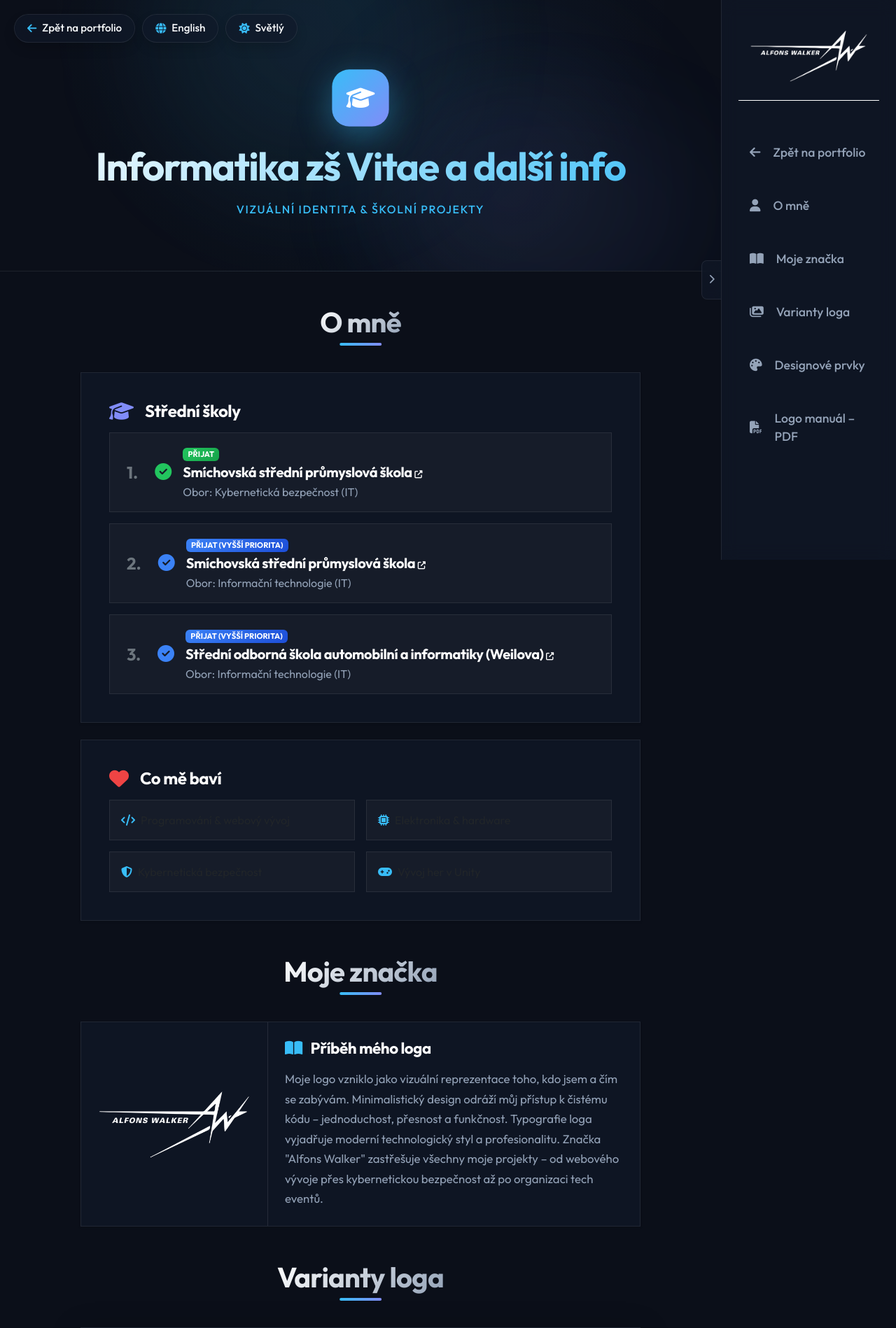
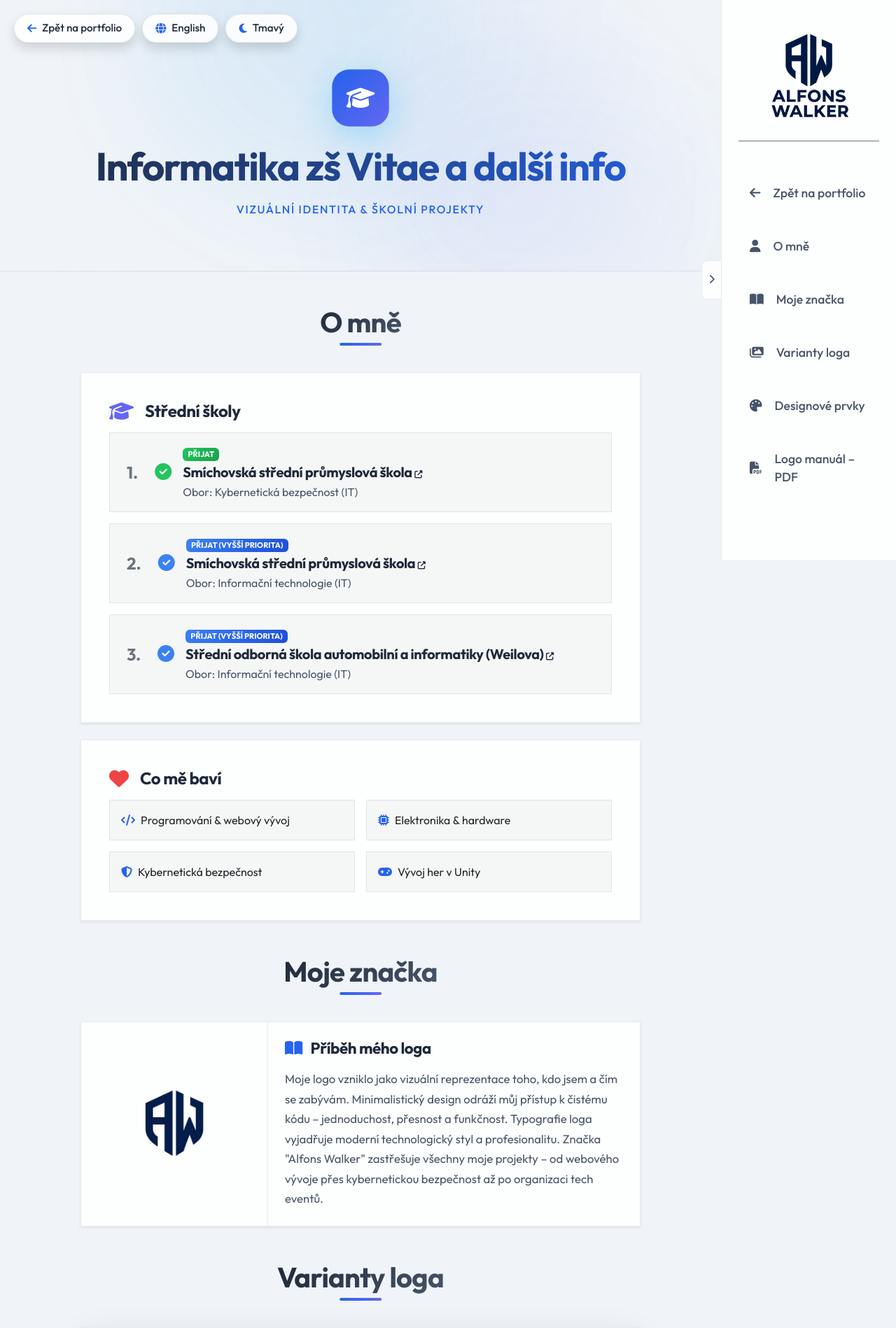
Before and after one commit to spitfire7033/website, a Flask app: page /logo-manual in a window 1280 px wide. Shown: the top 1898 px of the page at 70% size. Run offline with Flask 3, Linux system fonts and the light colour scheme.

Commit message:
Fix contact form and refresh branding

```diff
--- a/static/css/logo-manual.css
+++ b/static/css/logo-manual.css
@@ -67,7 +67,7 @@
 .slideshow-container {
     position: relative;
     width: 100%;
-    aspect-ratio: 3 / 2;
+    aspect-ratio: 16 / 9;
     overflow: hidden;
     border: 1px solid var(--border-color);
     background: var(--bg-card);
@@ -84,7 +84,8 @@
     inset: 0;
     width: 100%;
     height: 100%;
-    object-fit: cover;
+    object-fit: contain;
+    filter: var(--logo-effect);
     opacity: 0;
     transform: scale(1.08);
     transition: opacity 0.8s cubic-bezier(0.4, 0, 0.2, 1), transform 0.8s cubic-bezier(0.4, 0, 0.2, 1);
--- a/static/css/style.css
+++ b/static/css/style.css
@@ -17,17 +17,17 @@
     --social-bg: rgba(255, 255, 255, 0.05);
     --social-hover-bg: rgba(255, 255, 255, 0.1);
     --footer-bg: rgba(18, 25, 43, 0.5);
-    --logo-filter: brightness(0) invert(1);
-    --logo-glow: drop-shadow(0 0 25px var(--accent-glow));
     --btn-close-filter: invert(1) opacity(0.7);
     --github-icon-color: #fff;
     --heading-gradient-start: #fff;
     --nav-link-hover-bg: rgba(56, 189, 248, 0.1);
     --card-border-left: rgba(255, 255, 255, 0.1);
+    --logo-effect: brightness(0) invert(1) drop-shadow(0 0 10px rgba(56, 189, 248, 0.4));
 }
 
 /* Light Mode */
-body.light-mode {
+body.light-mode,
+html.light-preload {
     --bg-main: #f0f4f8;
     --bg-card: rgba(255, 255, 255, 0.85);
     --bg-card-hover: rgba(255, 255, 255, 0.95);
@@ -46,13 +46,12 @@
     --social-bg: rgba(0, 0, 0, 0.04);
     --social-hover-bg: rgba(0, 0, 0, 0.08);
     --footer-bg: rgba(226, 232, 240, 0.6);
-    --logo-filter: brightness(0);
-    --logo-glow: drop-shadow(0 0 15px rgba(37, 99, 235, 0.2));
     --btn-close-filter: none;
     --github-icon-color: #1e293b;
     --heading-gradient-start: #1e293b;
     --nav-link-hover-bg: rgba(37, 99, 235, 0.08);
     --card-border-left: rgba(0, 0, 0, 0.08);
+    --logo-effect: none;
 }
 
 /* Accessibility Focus Rings & Skip Link */
@@ -165,8 +164,10 @@
 }
 
 .hero-logo {
-    max-height: 100px;
-    filter: var(--logo-glow) var(--logo-filter);
+    width: min(560px, 90vw);
+    max-height: 180px;
+    object-fit: contain;
+    filter: var(--logo-effect);
     animation: float 6s ease-in-out infinite;
 }
 
@@ -253,8 +254,8 @@
 }
 
 @keyframes float {
-    0%, 100% { transform: translateY(0px) rotate(0deg); }
-    50% { transform: translateY(-15px) rotate(2deg); }
+    0%, 100% { transform: translateY(0); }
+    50% { transform: translateY(-12px); }
 }
 
 .hero-blob {
@@ -483,7 +484,15 @@
 }
 
 .side-nav-logo {
-    filter: var(--logo-filter) !important;
+    height: 170px;
+    object-fit: cover;
+    object-position: center;
+    filter: var(--logo-effect);
+}
+
+.brand-logo-card {
+    max-height: 180px;
+    filter: var(--logo-effect);
 }
 
 /* Sidebar Toggle Button */
--- a/static/js/main.js
+++ b/static/js/main.js
@@ -96,7 +96,7 @@
 };
 
 let currentLang = localStorage.getItem('lang') || 'cz';
-let currentTheme = localStorage.getItem('theme') || 'dark';
+let currentTheme = localStorage.getItem('theme') || 'light';
 
 document.addEventListener("DOMContentLoaded", () => {
     // Store original Czech content for all translatable elements
@@ -209,87 +209,10 @@
         }
     });
 
-    // AJAX contact form submission
-    const contactForm = document.getElementById('contactForm');
-    if (contactForm) {
-        contactForm.addEventListener('submit', async (e) => {
-            e.preventDefault();
-            const submitBtn = contactForm.querySelector('button[type="submit"]');
-            const originalBtnHTML = submitBtn.innerHTML;
-            const inputs = contactForm.querySelectorAll('input, textarea, button');
-
-            // Disable form during submission
-            inputs.forEach(el => el.disabled = true);
-            submitBtn.innerHTML = '<span class="spinner-border spinner-border-sm me-2" role="status" aria-hidden="true"></span>' +
-                (currentLang === 'en' ? ' Sending...' : ' Odesílám...');
-
-            // Remove any existing status message
-            const existingMsg = contactForm.parentElement.querySelector('.form-status-message');
-            if (existingMsg) existingMsg.remove();
-
-            try {
-                const formData = new FormData(contactForm);
-                const urlEncoded = new URLSearchParams(formData).toString();
-                const response = await fetch(contactForm.action, {
-                    method: 'POST',
-                    body: urlEncoded,
-                    headers: {
-                        'Accept': 'application/json',
-                        'Content-Type': 'application/x-www-form-urlencoded'
-                    }
-                });
-
-                const msgEl = document.createElement('div');
-                msgEl.className = 'form-status-message text-center mt-4 p-3';
-                msgEl.style.borderRadius = '0';
-                msgEl.style.animation = 'fadeIn 0.5s ease forwards';
-
-                if (response.ok) {
-                    msgEl.style.background = 'linear-gradient(135deg, rgba(34,197,94,0.15), rgba(22,163,74,0.15))';
-                    msgEl.style.border = '1px solid rgba(34,197,94,0.3)';
-                    msgEl.style.color = 'var(--text-primary)';
-                    msgEl.innerHTML = '<i class="fa-solid fa-circle-check me-2" style="color: #22c55e;"></i>' +
-                        (currentLang === 'en' ? 'Message sent successfully! I\'ll get back to you soon.' : 'Zpráva byla úspěšně odeslána! Brzy se vám ozvu.');
-                    contactForm.reset();
-                } else {
-                    msgEl.style.background = 'linear-gradient(135deg, rgba(239,68,68,0.15), rgba(220,38,38,0.15))';
-                    msgEl.style.border = '1px solid rgba(239,68,68,0.3)';
-                    msgEl.style.color = 'var(--text-primary)';
-                    msgEl.innerHTML = '<i class="fa-solid fa-circle-xmark me-2" style="color: #ef4444;"></i>' +
-                        (currentLang === 'en' ? 'Something went wrong. Please try again or contact me directly.' : 'Něco se pokazilo. Zkuste to znovu nebo mě kontaktujte přímo.');
-                }
-
-                contactForm.parentElement.insertBefore(msgEl, contactForm.nextSibling);
-
-                // Auto-remove after 8 seconds
-                setTimeout(() => {
-                    if (msgEl.parentElement) {
-                        msgEl.style.opacity = '0';
-                        msgEl.style.transition = 'opacity 0.5s ease';
-                        setTimeout(() => msgEl.remove(), 500);
-                    }
-                }, 8000);
-
-            } catch (err) {
-                const msgEl = document.createElement('div');
-                msgEl.className = 'form-status-message text-center mt-4 p-3';
-                msgEl.style.borderRadius = '0';
-                msgEl.style.background = 'linear-gradient(135deg, rgba(239,68,68,0.15), rgba(220,38,38,0.15))';
-                msgEl.style.border = '1px solid rgba(239,68,68,0.3)';
-                msgEl.style.color = 'var(--text-primary)';
-                msgEl.style.animation = 'fadeIn 0.5s ease forwards';
-                msgEl.innerHTML = '<i class="fa-solid fa-circle-xmark me-2" style="color: #ef4444;"></i>' +
-                    (currentLang === 'en' ? 'Network error. Please check your connection and try again.' : 'Chyba sítě. Zkontrolujte připojení a zkuste to znovu.');
-                contactForm.parentElement.insertBefore(msgEl, contactForm.nextSibling);
-            } finally {
-                inputs.forEach(el => el.disabled = false);
-                submitBtn.innerHTML = originalBtnHTML;
-            }
-        });
-    }
 });
 
 function applyTheme(theme) {
+    document.documentElement.classList.toggle('light-preload', theme === 'light');
     if (theme === 'light') {
         document.body.classList.add('light-mode');
     } else {
--- a/templates/logo-manual.html
+++ b/templates/logo-manual.html
@@ -9,10 +9,10 @@
     <meta property="og:title" content="Logo Manuál - Alfons Walker">
     <meta property="og:description" content="Logo manuál a branding Alfons Walker.">
     <meta property="og:type" content="website">
-    <link rel="icon" type="image/png" href="/static/assets/img/logo.png">
+    <link rel="icon" type="image/png" href="/static/assets/img/logo-icon.png">
     <link rel="canonical" href="https://alfonswalker.com/logo-manual">
-    <meta property="og:image" content="https://alfonswalker.com/static/assets/img/logo.png">
-    <script>if(localStorage.getItem('theme')==='light')document.documentElement.classList.add('light-preload');</script>
+    <meta property="og:image" content="https://alfonswalker.com/static/assets/img/logo-main.png">
+    <script>if(localStorage.getItem('theme')!=='dark')document.documentElement.classList.add('light-preload');</script>
     <link href="https://cdn.jsdelivr.net/npm/bootstrap@5.3.0-alpha1/dist/css/bootstrap.min.css" rel="stylesheet" integrity="sha384-GLhlTQ8iRABdZLl6O3oVMWSktQOp6b7In1Zl3/Jr59b6EGGoI1aFkw7cmDA6j6gD" crossorigin="anonymous">
     <link rel="stylesheet" href="/static/css/style.css">
     <link rel="stylesheet" href="/static/css/logo-manual.css">
@@ -37,7 +37,7 @@
 
     <!-- Side Navigation -->
     <nav id="sideNav" class="side-nav">
-        <img src="/static/assets/img/logo.png" alt="Logo" class="side-nav-logo w-100 px-3 pb-3 border-bottom border-secondary mb-4">
+        <img src="/static/assets/img/logo-stacked.png" alt="Alfons Walker" class="side-nav-logo w-100 px-3 pb-3 border-bottom border-secondary mb-4">
         <a href="/" class="side-nav-link text-decoration-none"><i class="fa-solid fa-arrow-left me-2"></i> <span data-i18n="logoManual.back">Zpět na portfolio</span></a>
         <a href="#about-section" class="side-nav-link text-decoration-none"><i class="fa-solid fa-user me-2"></i> <span data-i18n="logoManual.navAbout">O mně</span></a>
         <a href="#brand-section" class="side-nav-link text-decoration-none"><i class="fa-solid fa-book-open me-2"></i> <span data-i18n="logoManual.navBrand">Moje značka</span></a>
@@ -180,7 +180,7 @@
             <div class="card mx-auto shadow-sm mb-4" style="max-width: 800px;">
                 <div class="row g-0 align-items-center">
                     <div class="col-md-4 text-center p-4">
-                        <img src="/static/assets/img/logo.png" alt="Alfons Walker Logo" class="img-fluid" style="max-height: 180px; filter: var(--logo-filter);">
+                        <img src="/static/assets/img/logo-icon.png" alt="Alfons Walker Logo" class="img-fluid brand-logo-card">
                     </div>
                     <div class="col-md-8" style="border-left: 1px solid var(--card-border-left);">
                         <div class="card-body p-4">
@@ -204,9 +204,9 @@
             <h2 class="text-center" data-i18n="logoManual.slideshowTitle">Varianty loga</h2>
             <div class="slideshow-wrapper mx-auto">
                 <div class="slideshow-container">
-                    <img src="https://i.ibb.co/VWZM1Q4B/Alfons-Walker-1.png" alt="Alfons Walker Logo Varianta 1" class="slide active">
-                    <img src="https://i.ibb.co/0pxFtth7/Alfons-Walker.png" alt="Alfons Walker Logo Varianta 2" class="slide">
-                    <img src="https://i.ibb.co/tpPsNQQb/ALFONS-WALKER-2.png" alt="Alfons Walker Logo Varianta 3" class="slide">
+                    <img src="/static/assets/img/logo-main.png" alt="Alfons Walker Logo Varianta 1" class="slide active">
+                    <img src="/static/assets/img/logo-stacked.png" alt="Alfons Walker Logo Varianta 2" class="slide">
+                    <img src="/static/assets/img/logo-icon.png" alt="Alfons Walker Logo Varianta 3" class="slide">
 
                     <!-- Slide Counter -->
                     <div class="slide-counter">
```
Also changed, not shown: templates/index.html (+12 -12 lines), main.py (line endings or trailing spaces), new logo/main.png (added), new logo/only icon.png (added), new logo/stacked.png (added), static/assets/img/logo-icon.png (added), static/assets/img/logo-main.png (added), static/assets/img/logo-stacked.png (added).
